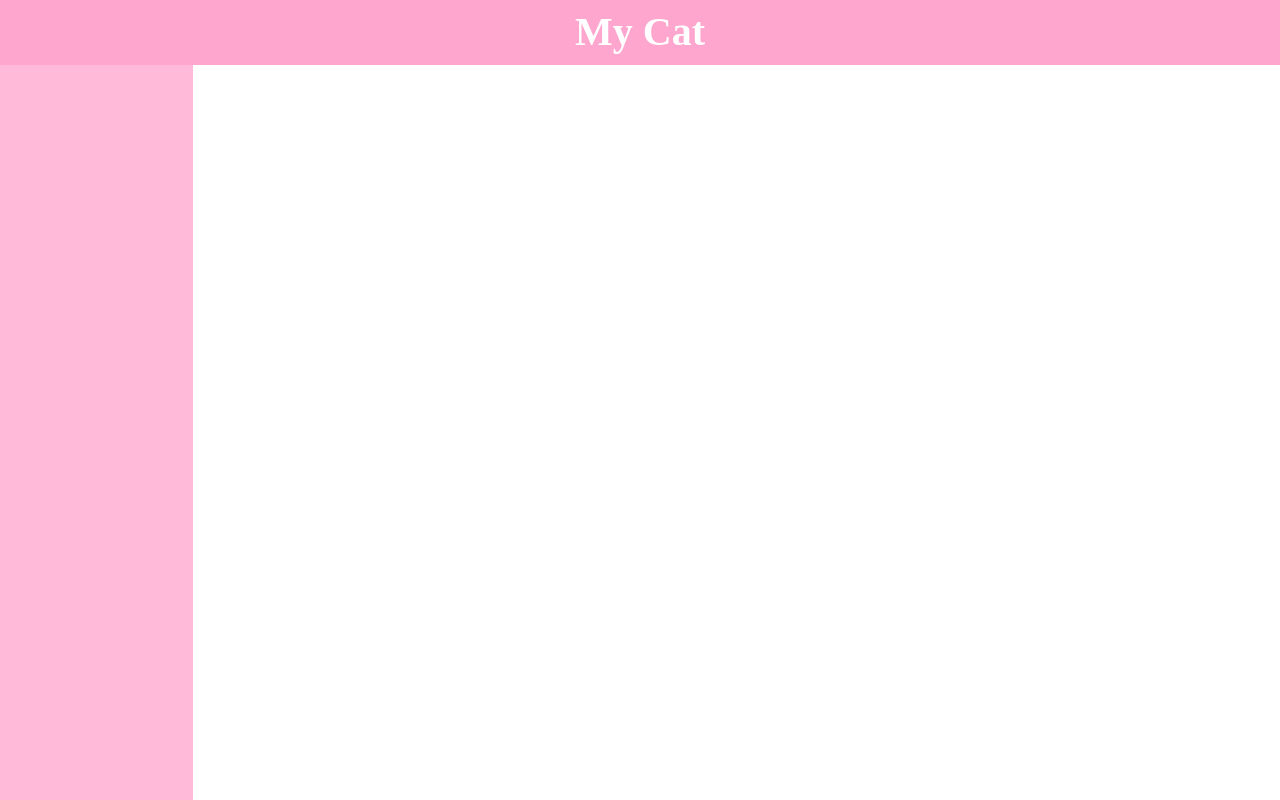
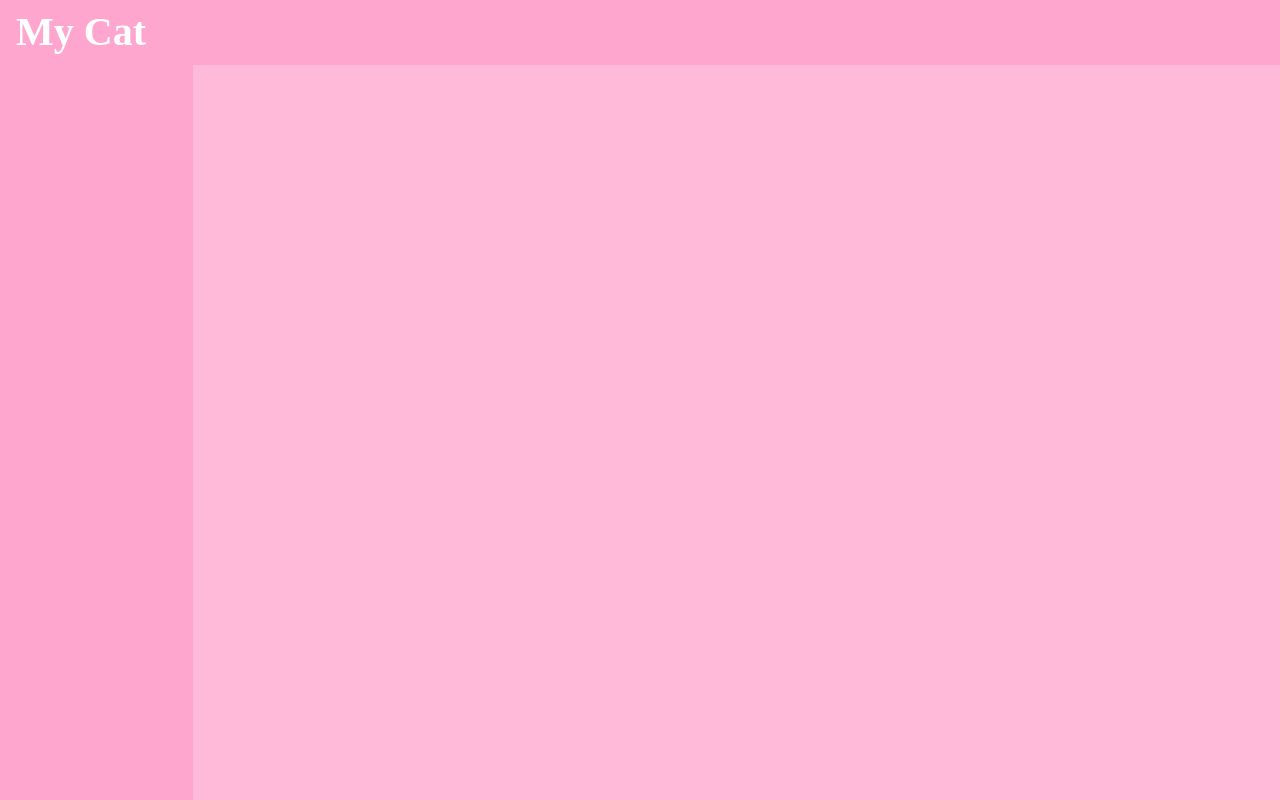
Before and after one commit to eoqna/my-cat, a React (Vite) app: page / in a window 1280 px wide. Built offline with nearby package versions, Linux system fonts and the light colour scheme; a web font is replaced by a local one.

Commit message:
헤더, 사이드바 UI 작업

```diff
--- a/src/components/Header.tsx
+++ b/src/components/Header.tsx
@@ -4,7 +4,6 @@ import { color } from "../utils/colors";
 const Layout = styled.header`
   height: 8%;
   display: flex;
-  justify-content: center;
   align-items: center;
   width: calc(100% - 32px);
   background: ${color.Pink};
--- a/src/components/Sidebar.tsx
+++ b/src/components/Sidebar.tsx
@@ -4,8 +4,8 @@ import { color } from "../utils/colors";
 const Layout = styled.div`
   height: 100%;
   width: 15%;
-  background: ${color.LightPink};
-  border: 0 solid ${color.LightPink};
+  background: ${color.Pink};
+  border: 0 solid ${color.Pink};
   border-right-width: 1px;
 `;
 
--- a/src/screen/Home.tsx
+++ b/src/screen/Home.tsx
@@ -1,9 +1,11 @@
 import styled from "styled-components";
 import { NavigationProps } from "../navigation";
+import { color } from "../utils/colors";
 
 const Layout = styled.div`
   height: 100%;
   width: 85%;
+  background: ${color.LightPink};
 `;
 
 const Home = (props: NavigationProps) => {
```
